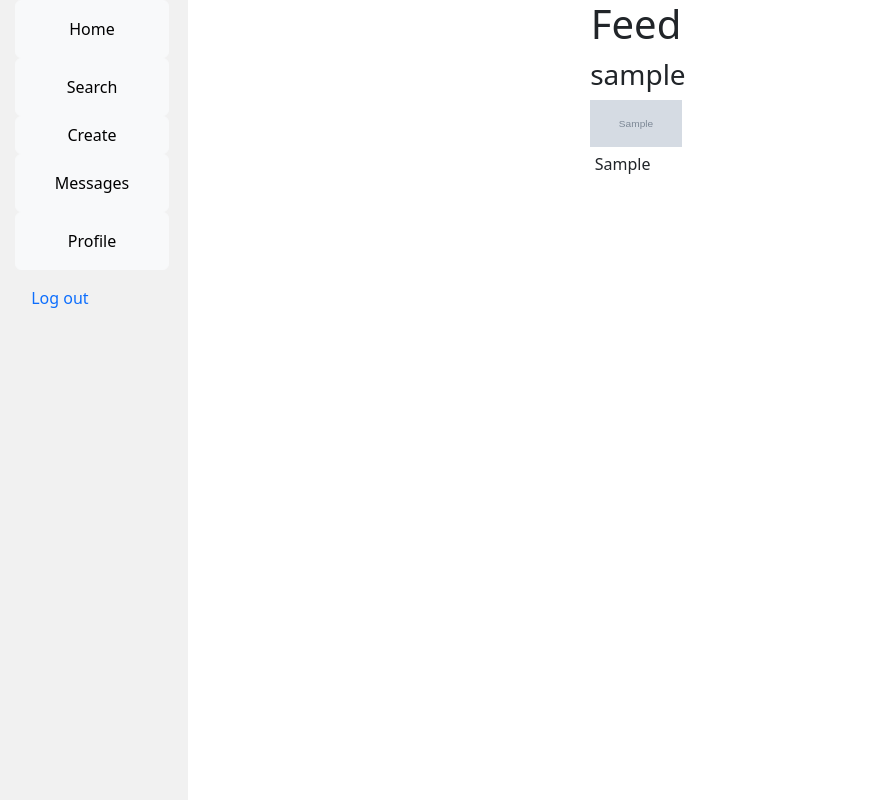
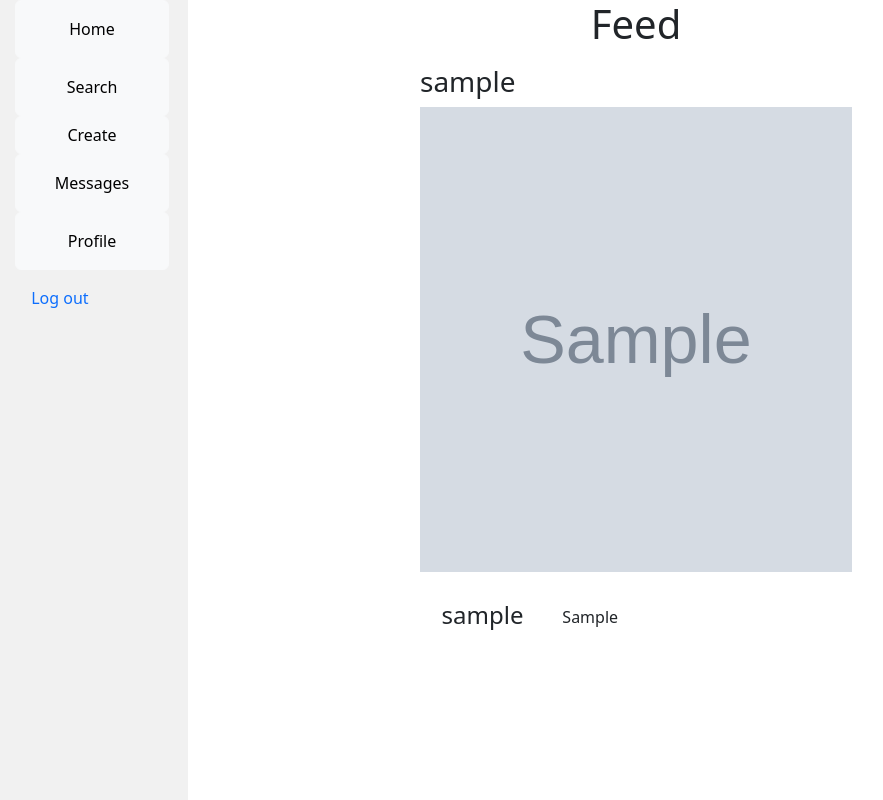
Before and after one commit to siddharth12s/instagram_clone, a Django app: page /home/ in a window 1280 px wide. Shown: the whole page, without its empty margins (4-887 px from the left). Run offline with Django 4.2, Linux system fonts and the light colour scheme; a user stored in the database is signed in; tables that the repository leaves empty hold one stand-in row (values such as "Sample post"); grey boxes marked "Sample" are stand-in pictures.

Commit message:
Final Push

```diff
--- a/userApp/static/css/home.css
+++ b/userApp/static/css/home.css
@@ -152,14 +152,23 @@ h3 {
   border-bottom: none;
 }
 .post {
-  height: 15%;
+  height: 600px;
+  width: 450px;
   padding: 2%;
 }
 #post-img {
   height: 80%;
   width: 100%;
 }
-.post > p {
+.caption-div {
   padding: 5%;
-  height: 12%;
+  display: flex;
 }
+.caption-div>h4{
+  display: flex;
+  align-items: center;
+}
+.caption-div>p{
+  margin-left: 10%;
+  margin-top: 3%;
+}
--- a/userApp/templates/userApp/home.html
+++ b/userApp/templates/userApp/home.html
@@ -73,7 +73,10 @@
 
                 <h3>{{ post.user_id.username }}</h3>
                 <img src="{{ post.image.url }}" alt="{{ post.caption }}" id="post-img">
-                <p>{{ post.caption }}</p>
+                <div class="caption-div">
+                    <h4>{{ post.user_id.username }}</h4>
+                    <p>{{ post.caption }}</p>
+                </div>
             </div>
 
             {% endfor %}
```
Also changed, not shown: media/post_images/photo.jpeg (added).
